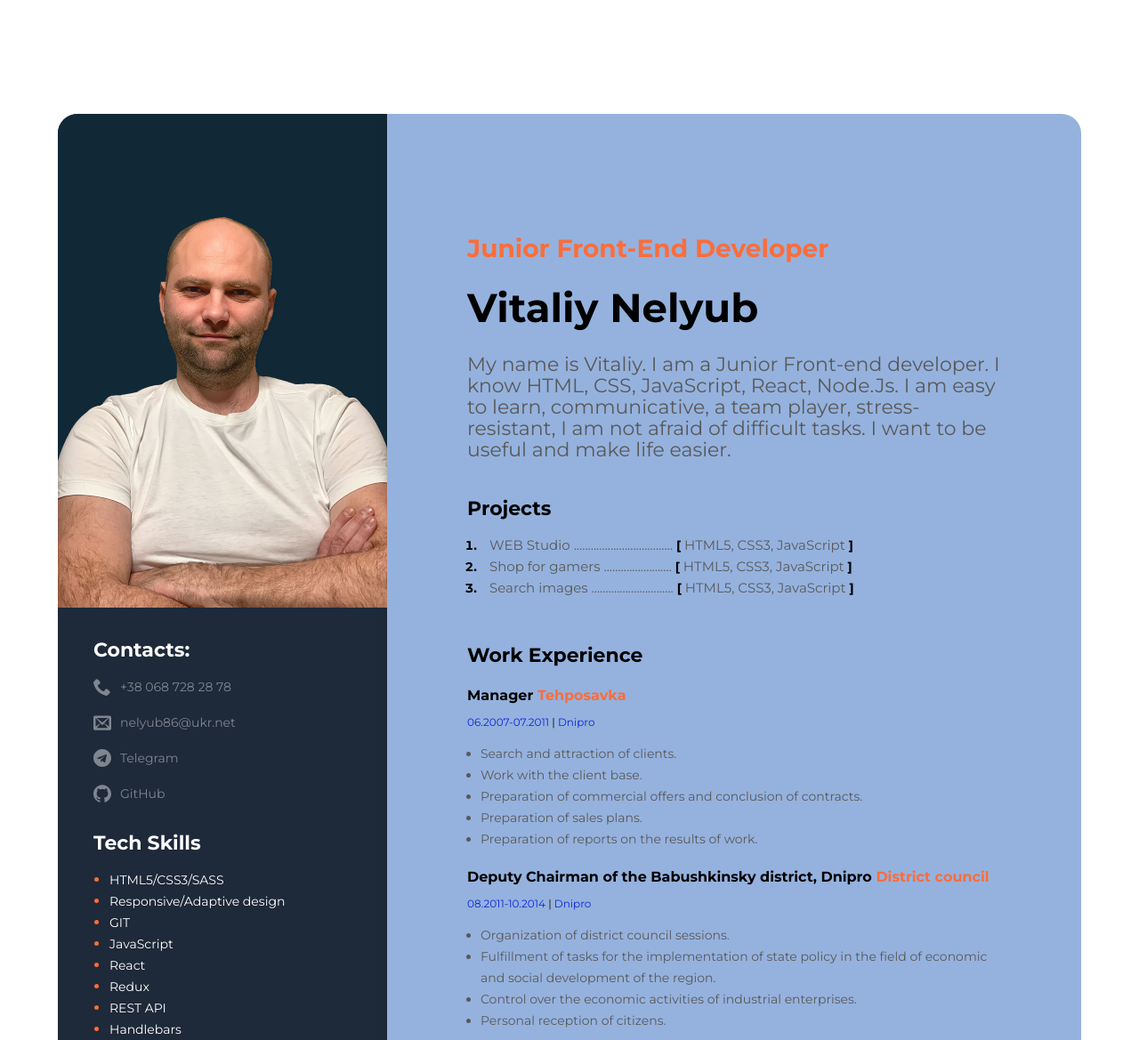
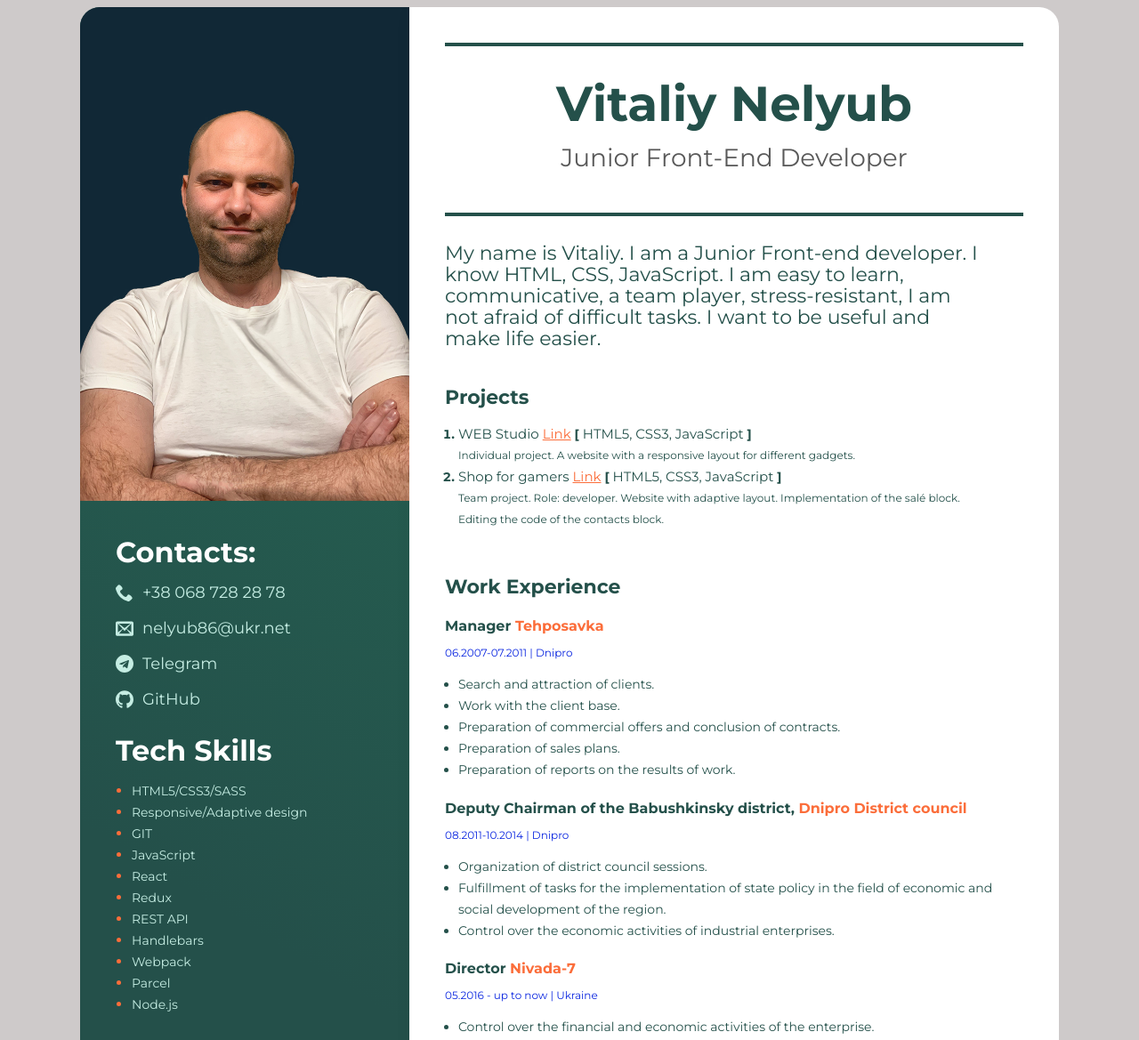
Before and after one commit to VitalyNelyub/resume-html, a plain HTML site: page index.html in a window 1280 px wide. Shown: the top 1169 px of the page at 89% size. Drawn offline with Linux system fonts and the light colour scheme.

Commit message:
version 2.0

```diff
--- a/index.html
+++ b/index.html
@@ -16,18 +16,19 @@
   <body>
     <!--Main-->
     <div class="main">
-
       <!--Main content-->
       <div class="main-content">
+        <div class="user-name">
+          <h1 class="about-name">Vitaliy Nelyub</h1>
+          <h2 class="about-position">Junior Front-End Developer</h2>
+        </div>
         <!--about user-->
         <div class="about">
-          <h2 class="about-position">Junior Front-End Developer</h2>
-          <h1 class="about-name">Vitaliy Nelyub</h1>
           <p class="about-description">
             My name is Vitaliy. I am a Junior Front-end developer. I know HTML,
-            CSS, JavaScript, React, Node.Js. I am easy to learn, communicative,
-            a team player, stress-resistant, I am not afraid of difficult tasks.
-            I want to be useful and make life easier.
+            CSS, JavaScript. I am easy to learn, communicative, a team player,
+            stress-resistant, I am not afraid of difficult tasks. I want to be
+            useful and make life easier.
           </p>
         </div>
         <!--Projects-->
@@ -43,10 +44,20 @@
                   class="project-link"
                   >WEB Studio</a
                 >
-                ...................................
+                <a
+                  href="https://github.com/VitalyNelyub/goit-markup-hw-08"
+                  target="_blank"
+                  rel="noreferrer noopener"
+                  class="project-git"
+                  >Link</a
+                >
                 <span class="project-bracket">[</span> HTML5, CSS3, JavaScript
                 <span class="project-bracket">]</span>
               </span>
+              <p class="project-info">
+                Individual project. A website with a responsive layout for
+                different gadgets.
+              </p>
             </li>
             <li class="project-item">
               <span class="project">
@@ -57,12 +68,23 @@
                   class="project-link"
                   >Shop for gamers</a
                 >
-                ........................
+                <a
+                  href="https://github.com/Fredduke1983/shopforgamer/blob/main/src/partials/main/sale.html"
+                  target="_blank"
+                  rel="noreferrer noopener"
+                  class="project-git"
+                  >Link</a
+                >
                 <span class="project-bracket">[</span> HTML5, CSS3, JavaScript
                 <span class="project-bracket">]</span>
               </span>
+              <p class="project-info">
+                Team project. Role: developer. Website with adaptive layout.
+                Implementation of the salé block. Editing the code of the
+                contacts block.
+              </p>
             </li>
-            <li class="project-item">
+            <!-- <li class="project-item">
               <span class="project">
                 <a
                   href="https://vitalynelyub.github.io/goit-js-hw-11/"
@@ -71,11 +93,18 @@
                   class="project-link"
                   >Search images</a
                 >
-                .............................
+                <a
+                  href="https://github.com/VitalyNelyub/goit-js-hw-11"
+                  target="_blank"
+                  rel="noreferrer noopener"
+                  class="project-git"
+                  >Link</a
+                >
                 <span class="project-bracket">[</span> HTML5, CSS3, JavaScript
                 <span class="project-bracket">]</span>
               </span>
-            </li>
+              <p class="project-info">Individual project</p>
+            </li> -->
           </ol>
         </div>
         <!--Work-->
@@ -104,10 +133,10 @@
           <!--Company 2-->
           <div>
             <h4 class="work-position">
-              Deputy Chairman of the Babushkinsky district, Dnipro<span
+              Deputy Chairman of the Babushkinsky district, <span
                 class="organization"
               >
-                District council</span
+                Dnipro District council</span
               >
             </h4>
             <p class="period">
@@ -124,7 +153,7 @@
               <li class="work-list-item">
                 Control over the economic activities of industrial enterprises.
               </li>
-              <li class="work-list-item">Personal reception of citizens.</li>
+              <!-- <li class="work-list-item">Personal reception of citizens.</li> -->
             </ul>
           </div>
           <!--Company 3-->
@@ -151,7 +180,7 @@
         <div class="education">
           <h3 class="education-name">Education</h3>
           <h4 class="university">IT School GoIT (Kyiv)</h4>
-          <h4 class="speciality">Fullstack Developer</h4>
+          <h4 class="speciality">Full Stack Developer</h4>
           <p class="education-period">
             September 2022 - July 2023 <span class="line">|</span> Ukraine, Kyiv
           </p>
@@ -231,10 +260,10 @@
             <li class="tech-skills-item">
               <span class="tech-skills-text">Handlebars</span>
             </li>
-             <li class="tech-skills-item">
+            <li class="tech-skills-item">
               <span class="tech-skills-text">Webpack</span>
             </li>
-             <li class="tech-skills-item">
+            <li class="tech-skills-item">
               <span class="tech-skills-text">Parcel</span>
             </li>
             <li class="tech-skills-item">
@@ -252,7 +281,7 @@
             <li class="soft-skills-item">
               <span class="soft-skills-text">Creativity</span>
             </li>
-             <li class="soft-skills-item">
+            <li class="soft-skills-item">
               <span class="soft-skills-text">Punctual</span>
             </li>
             <li class="soft-skills-item">
@@ -267,7 +296,7 @@
           <h3 class="sidebar-title">Languages</h3>
           <ul class="soft-skills-list">
             <li class="soft-skills-item">
-              <span class="soft-skills-text">English - Pre-Intermediate</span>
+              <span class="soft-skills-text">English - Beginner</span>
             </li>
             <li class="soft-skills-item">
               <span class="soft-skills-text">Ukrainian - Native</span>
@@ -275,7 +304,6 @@
           </ul>
         </div>
       </aside>
-
     </div>
   </body>
 </html>
--- a/styles/motivate.css
+++ b/styles/motivate.css
@@ -88,6 +88,10 @@ body {
   background-color: rgba(255, 228, 196, 0.412);
 }
 
+.letter-text {
+    font-size: 48px;
+}
+
 .best-regals {
   font-family: Dancing Script;
   margin-top: 60px;
--- a/styles/styles.css
+++ b/styles/styles.css
@@ -1,23 +1,33 @@
 body {
   font-family: "Montserrat", sans-serif;
-  background-color: #ffffffaf;
-  padding-top: 120px;
+  background-color: #b8b3b3af;
+  /* padding-top: 120px; */
 }
+
 /* main styles */
 .main {
   display: flex;
   flex-direction: row-reverse;
-  width: 1150px;
+  width: 1100px;
   /* height: 1650px; */
   margin: 0% auto;
   border-radius: 22px;
   overflow: hidden;
 }
 
+.user-name {
+  border-top: 4px solid #24504a;
+  border-bottom: 4px solid #24504a;
+  margin-bottom: 30px;
+  text-align: center;
+  padding-bottom: 20px;
+}
+
 .main-content {
-  background-color: #658fcfaf;
+  background-color: white;
+  /* background-color: #c5ede3; */
   box-shadow: 6px 6px 20px rgba(0, 0, 0, 0.1);
-  padding: 120px 90px;
+  padding: 40px 40px;
 }
 
 /* about styles */
@@ -28,19 +38,21 @@ body {
 
 .about-position {
   font-style: normal;
-  font-weight: 700;
+  font-weight: 500;
   font-size: 28px;
   line-height: 17px;
-  color: #fb6d3a;
-  margin-bottom: 20px;
+  color: #595959;
+  padding-bottom: 10px;
+  /* margin-bottom: 20px; */
+  /* border-bottom: 2px solid #24504a; */
 }
 
 .about-name {
   font-style: normal;
-  font-weight: 700;
-  font-size: 45px;
+  font-weight: 900;
+  font-size: 55px;
   line-height: 55px;
-  color: #000000;
+  color: #24504a;
   margin-bottom: 25px;
 }
 
@@ -49,13 +61,14 @@ body {
   font-weight: 400;
   font-size: 22px;
   line-height: 24px;
-  color: #595959;
+  color: #24504a;
   width: 600px;
 }
 
 /* project styles */
 .projects {
   margin-bottom: 50px;
+  padding-right: 30px;
 }
 
 .title {
@@ -63,7 +76,7 @@ body {
   font-weight: 700;
   font-size: 22px;
   line-height: 27px;
-  color: #000000;
+  color: #24504a;
   margin-bottom: 10px;
 }
 
@@ -77,7 +90,7 @@ body {
   font-weight: 700;
   font-size: 14px;
   line-height: 24px;
-  color: #000000;
+  color: #24504a;
 }
 .project,
 .project-link {
@@ -85,12 +98,16 @@ body {
   font-weight: 400;
   font-size: 15px;
   line-height: 24px;
-  color: #595959;
+  color: #24504a;
 }
 
 .project-link {
-  margin-left: 10px;
+  /* margin-left: 10px; */
   text-decoration: none;
+}
+
+.project-git {
+  color: #fb6d3a;
 }
 
 .project-link:hover,
@@ -103,7 +120,14 @@ body {
   font-weight: 700;
   font-size: 14px;
   line-height: 24px;
-  color: #000000;
+  color: #24504a;
+}
+
+.project-info {
+  margin: 0;
+  font-style: normal;
+  font-weight: 400;
+  font-size: 12px;
 }
 
 /* work styles */
@@ -113,7 +137,7 @@ body {
   font-weight: bold;
   font-size: 16px;
   line-height: 20px;
-  color: #000000;
+  color: #24504a;
   margin-bottom: 10px;
 }
 
@@ -136,7 +160,7 @@ body {
   font-weight: 400;
   font-size: 12px;
   line-height: 15px;
-  color: #000000;
+  color: #0a26e0;
 }
 .work-list {
   padding: 0;
@@ -148,7 +172,7 @@ body {
   font-weight: 400;
   font-size: 14px;
   line-height: 24px;
-  color: #595959;
+  color: #24504a;
 }
 
 /* Education styles */
@@ -158,7 +182,7 @@ body {
   font-weight: 700;
   font-size: 22px;
   line-height: 27px;
-  color: #000000;
+  color: #24504a;
   margin-bottom: 10px;
 }
 
@@ -176,7 +200,7 @@ body {
   font-weight: 700;
   font-size: 14px;
   line-height: 17px;
-  color: #000000;
+  color: #24504a;
   margin-bottom: 12px;
 }
 
@@ -190,7 +214,13 @@ body {
 
 /* sidebar */
 .sidebar {
-  background-color: #1e2939;
+  background: rgb(36, 80, 74);
+  background: linear-gradient(
+    32deg,
+    rgba(36, 80, 74, 1) 35%,
+    rgb(37, 101, 83) 100%
+  );
+  /* background-color: #24504a; */
   /* width: 370px; */
 }
 .photo {
@@ -201,12 +231,13 @@ body {
 .tech-skills,
 .soft-skills {
   margin-left: 40px;
+  margin-bottom: 30px;
 }
 .contacts {
   margin-bottom: 30px;
 }
 .tech-skills {
-  margin-bottom: 10px;
+  margin-bottom: 30px;
 }
 .tech-skills-list {
   color: #e4e5e7;
@@ -221,27 +252,27 @@ body {
   font-weight: 400;
   font-size: 14px;
   line-height: 24px;
-  color: #ffffff;
+  color: #c5ede3;
 }
 .soft-skills-text {
   font-style: normal;
   font-weight: 400;
   font-size: 14px;
   line-height: 24px;
-  color: #ffffff;
+  color: #c5ede3;
 }
 .soft-skills-item {
   color: #fb6d3a;
 }
 .soft-skills-list {
-  color: #e4e5e7;
+  color: #c5ede3;
   padding: 0;
   margin-left: 18px;
 }
 
 .contact-type {
   font-style: normal;
-  font-weight: 700;
+  font-weight: 800;
   font-size: 14px;
   line-height: 24px;
   color: #ffffff;
@@ -252,9 +283,9 @@ body {
   font-style: normal;
   font-weight: 400;
   text-decoration: none;
-  font-size: 14px;
+  font-size: 18px;
   line-height: 24px;
-  color: #808690;
+  color: #c5ede3;
   display: flex;
   gap: 10px;
   align-items: center;
@@ -269,9 +300,9 @@ body {
   color: #ffffff;
   font-style: normal;
   font-weight: 700;
-  font-size: 22px;
+  font-size: 32px;
   line-height: 27px;
-  margin-bottom: 10px;
+  margin-bottom: 20px;
 }
 
 .socials-icon {
```
Also changed, not shown: motivate.html (+3 -24 lines), Images/back.jpg (added), 1 other file.
